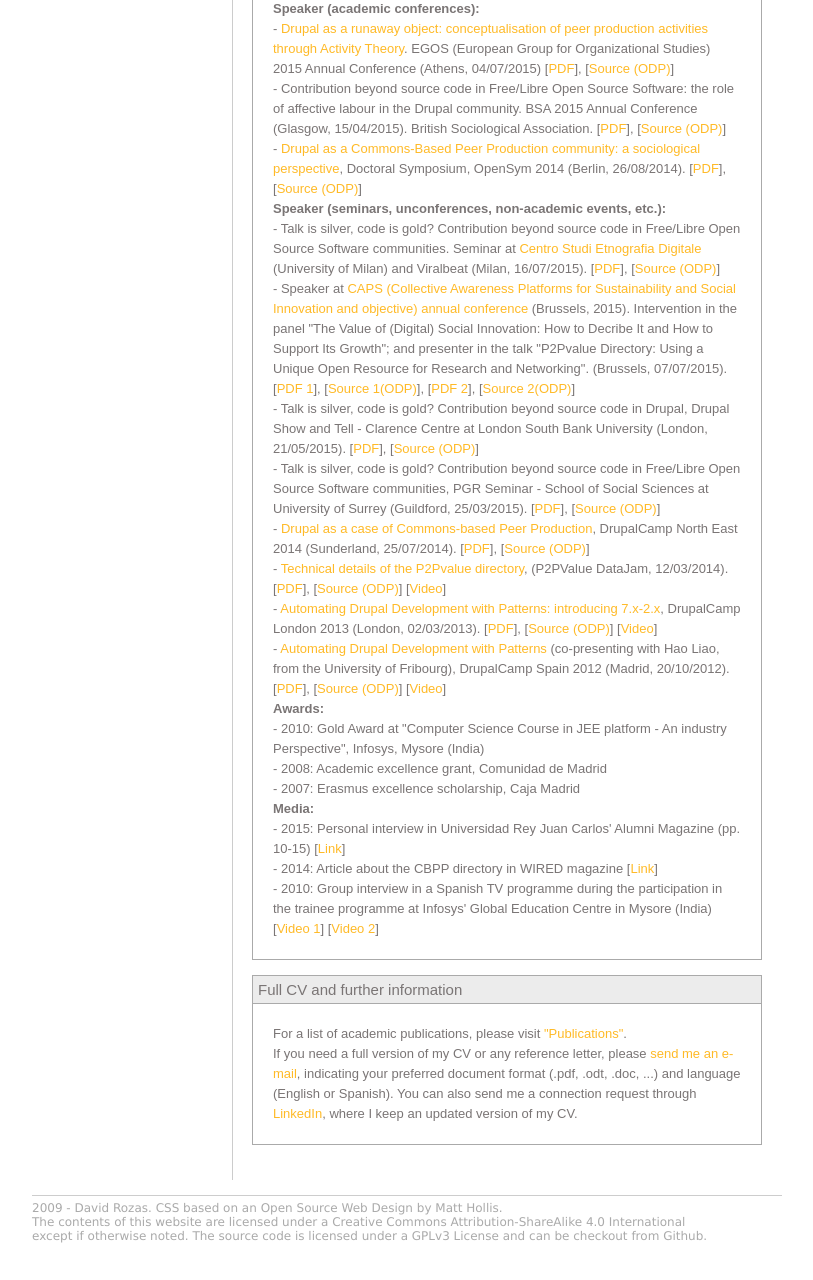
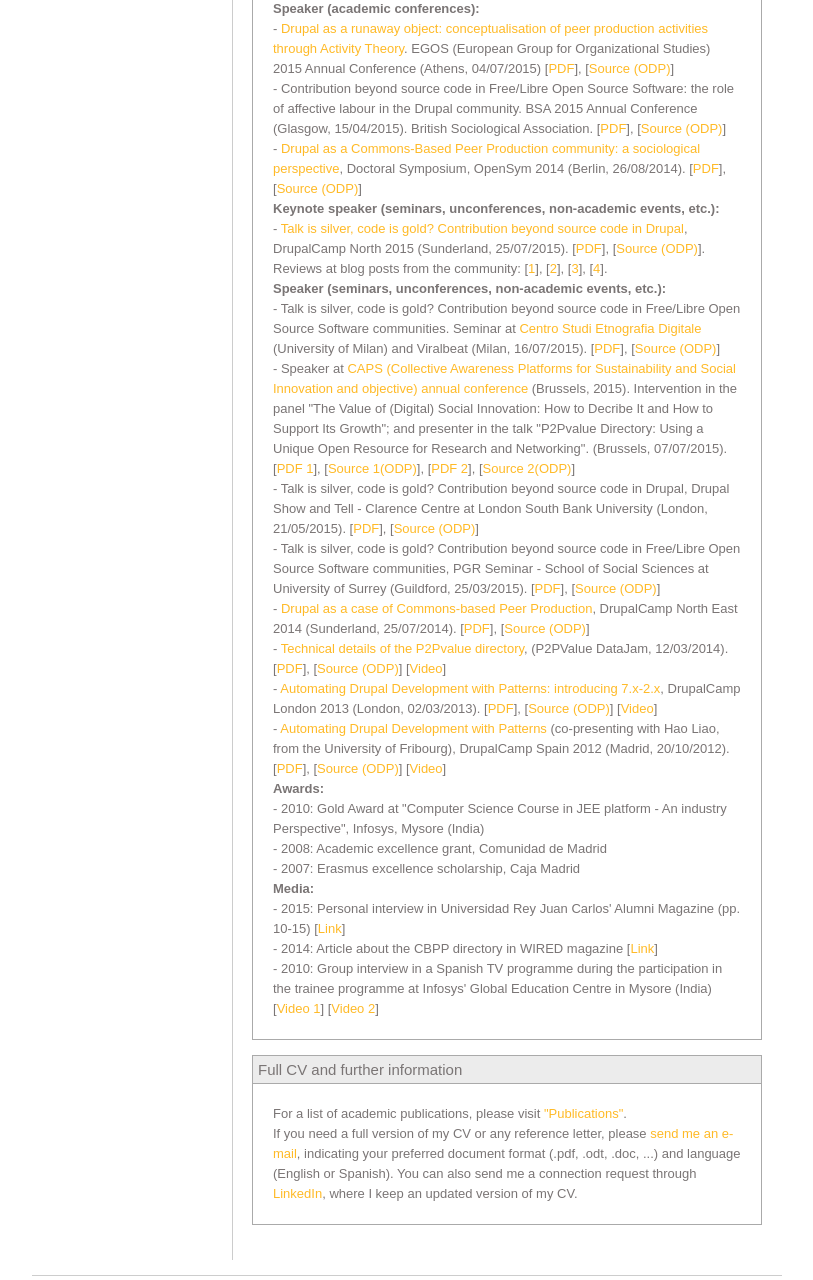
Before and after one commit to drozas/davidrozas.com, a PHP site: page /cv.php?set_language=1 in a window 1280 px wide. Shown: the part 667-1947 px from the top of the page, without its empty margins (233-1046 px from the left). Before the commit the page ends 1924 px from the top, so only its background shows below. Run offline with PHP 8.4, Linux system fonts and the light colour scheme; data that the repository does not hold is empty; some libraries are stand-ins or nearby versions.

Commit message:
Adding dcampnorth15

```diff
--- a/cv.php
+++ b/cv.php
@@ -35,9 +35,15 @@
           a sociological perspective</a>, Doctoral Symposium, OpenSym 2014
           (Berlin, 26/08/2014). [<a href=\"publications/drupal_cbpp_opensym2014.pdf\">PDF</a>], [<a href=\"publications/drupal_cbpp_opensym2014.odp\">Source (ODP)</a>]<br />
 
+	    <b>Keynote speaker (seminars, unconferences, non-academic events, etc.):</b> <br />
+	    - <a href=\"http://drupalcampnorth.org/session/keynote-talk-silver-code-gold-contribution-beyond-source-code-drupal\">Talk is silver, code is gold? Contribution beyond source code in Drupal</a>, DrupalCamp North 2015
+	      (Sunderland, 25/07/2015). [<a href=\"publications/drupalcampnorth_2015.pdf\">PDF</a>], [<a href=\"publications/drupalcampnorth_2015.odp\">Source (ODP)</a>].
+			  <br /> Reviews at blog posts from the community: [<a href=\"https://microserve.io/blogs/drupalcamp-north-2015\">1</a>], [<a href=\"http://www.hashbangcode.com/blog/drupalcamp-north-2015-review\">2</a>],
+			 [<a href=\"http://www.amazeelabs.com/en/impressions-drupalcamp-north-2015\">3</a>], [<a href=\"http://www.imaginecreativity.co.uk/blog/drupal-camp-north-why-we-loved-it\">4</a>].<br />
+
 	    <b>Speaker (seminars, unconferences, non-academic events, etc.):</b> <br />
   	    - Talk is silver, code is gold? Contribution beyond source code in Free/Libre Open Source Software communities. Seminar at <a href=\"http://www.etnografiadigitale.it/\">Centro Studi Etnografia Digitale</a> (University of Milan) and Viralbeat (Milan, 16/07/2015).
-		[<a href=\"publications/unimi_viralbeat_seminar.pdf\">PDF</a>], [<a href=\"publications/unimi_viralbeat_seminar.odp\">Source (ODP)</a>]<br />
+			[<a href=\"publications/unimi_viralbeat_seminar.pdf\">PDF</a>], [<a href=\"publications/unimi_viralbeat_seminar.odp\">Source (ODP)</a>]<br />
 		- Speaker at <a href=\"http://2015.caps-conference.eu\">CAPS (Collective Awareness Platforms for Sustainability and Social Innovation and objective) annual conference</a> (Brussels, 2015). Intervention in the panel \"The Value of (Digital) Social Innovation: How to Decribe It and How to Support Its Growth\"; and presenter in the talk \"P2Pvalue Directory: Using a Unique Open Resource for Research and Networking\".
           (Brussels, 07/07/2015). [<a href=\"publications/caps2015_p2pvalue_social_innovation.pdf\">PDF 1</a>], [<a href=\"publications/caps2015_p2pvalue_social_innovation.odp\">Source 1(ODP)</a>], [<a href=\"publications/caps2015_p2pvalue_dir_technical.pdf\">PDF 2</a>], [<a href=\"publications/caps2015_p2pvalue_dir_technical.odp\">Source 2(ODP)</a>]<br />
 	    - Talk is silver, code is gold? Contribution beyond source code in Drupal, Drupal Show and Tell - Clarence Centre at London South Bank University
```
Also changed, not shown: 2 other files.
